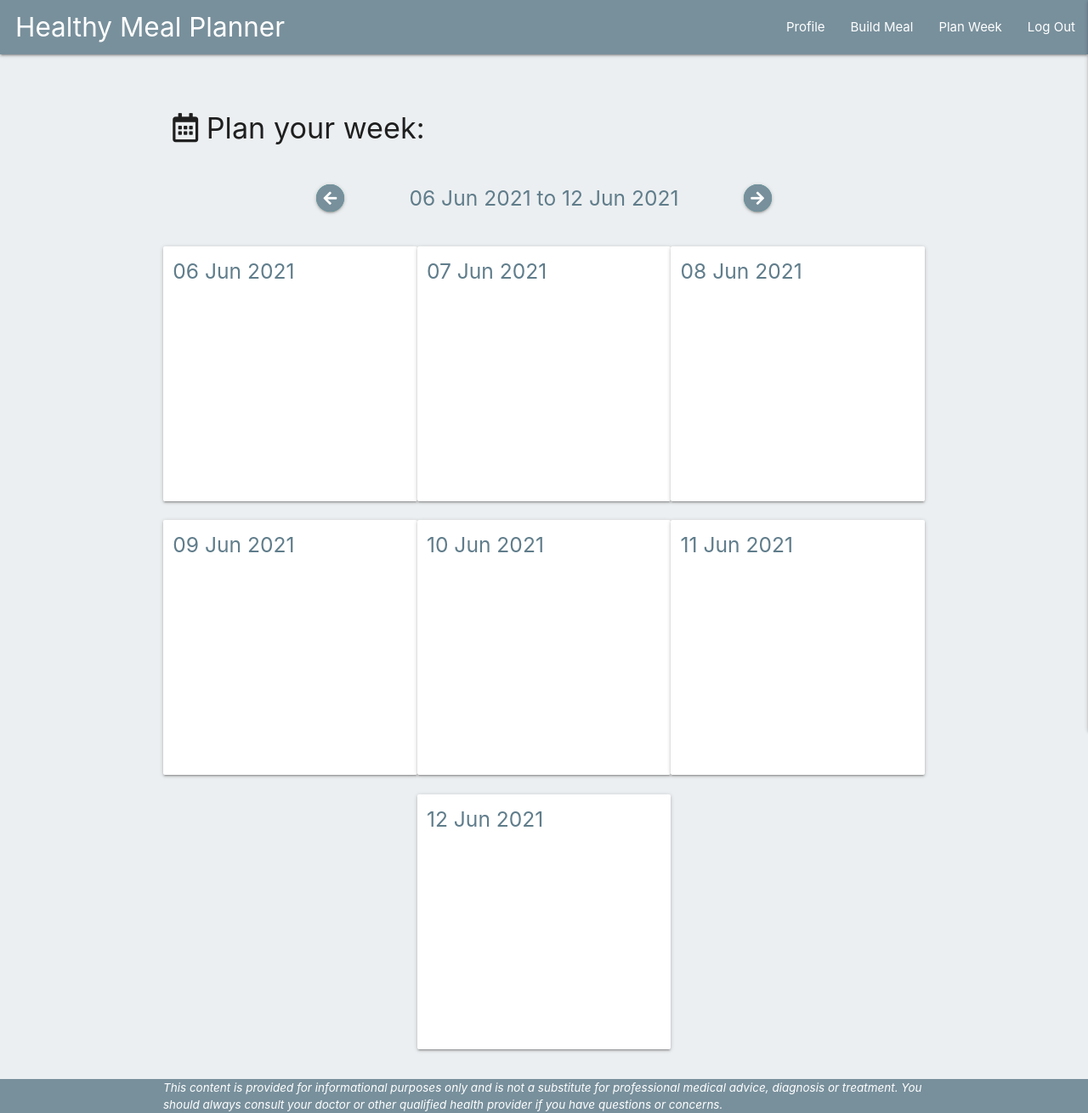
After one commit to belaventer/healthy-meal-planner, a Flask app: page /plan_week in a window 1280 px wide. The commit adds this page. Shown: the whole page at 85% size. Run offline with Flask 2, Linux system fonts and the light colour scheme; the visitor is signed in with stand-in values (Sample User, id 1); data that the repository does not hold is empty; some libraries are stand-ins or nearby versions.

Commit message:
Add Week selector

```diff
--- a/app.py
+++ b/app.py
@@ -342,6 +342,21 @@ def edit_meal(meal_id):
     return redirect(url_for("home"))
 
 
+@app.route("/plan_week")
+def plan_week():
+    user = mongo.db.users.find_one(
+        {"username": session["user"]})
+
+    built_meals = mongo.db.built_meals.find(
+        {"created_by": session["user"]})
+
+    if session["user"]:
+        return render_template(
+            "plan_week.html", user=user, built_meals=built_meals)
+
+    return redirect(url_for("home"))
+
+
 @app.route("/logout")
 def logout():
     # remove user from session cookie
--- a/static/js/script.js
+++ b/static/js/script.js
@@ -157,4 +157,54 @@
             }
         });
     }
+
+    $('#week-selector h5').html(weekDays(new Date()))
+        .attr("date-picked", formatDate(new Date()));
+
+    $('#previous-week').click( function() {
+            var date = new Date($('#week-selector h5').attr("date-picked"));
+
+            $('#week-selector h5').html(weekDays(new Date(date - 7*24*60*60*1000)))
+                .attr("date-picked", formatDate(new Date(date - 7*24*60*60*1000)));
+        }
+    );
+
+    $('#next-week').click( function() {
+            var date = new Date($('#week-selector h5').attr("date-picked"));
+            var nextDate = new Date();
+
+            nextDate = nextDate.setTime(date.getTime() + 7*24*3600*1000);
+
+            $('#week-selector h5').html(weekDays(new Date(nextDate)))
+                .attr("date-picked", formatDate(new Date(nextDate)));
+        }
+    );
+
+    function formatDate(date){
+        return new Intl.DateTimeFormat('en-GB', {year:"numeric", month: "short", day: "2-digit"}).format(date)
+    }
+
+    function weekDays(date){
+        var weekStart = new Date(date.getDay() == 0 ? date : date - date.getDay()*24*60*60*1000);
+        var weekEnd = new Date();
+        var week = [
+            "#sunday",
+            "#monday",
+            "#tuesday",
+            "#wednesday",
+            "#thursday",
+            "#friday",
+            "#saturday"
+        ];
+
+        weekEnd = weekEnd.setTime(weekStart.getTime() + 6*24*3600*1000);
+
+        for (var i = 0; i <= week.length; i++){
+            var start = new Date();
+
+            $(week[i]).html(formatDate(start.setTime(weekStart.getTime() + i*24*3600*1000)));
+        }
+
+        return `${formatDate(weekStart)} to ${formatDate(weekEnd)}`
+    }
 });
--- a/templates/base.html
+++ b/templates/base.html
@@ -25,7 +25,7 @@
                 {% if session.user %}
                     <li><a href="{{ url_for('profile', username=session['user']) }}">Profile</a></li>
                     <li><a href="{{ url_for('add_meal') }}">Build Meal</a></li>
-                    <li><a href="#">Plan Week</a></li>
+                    <li><a href="{{ url_for('plan_week') }}">Plan Week</a></li>
                     {% if user.admin %}
                         <li><a href="{{ url_for('servings', username=session['user']) }}">Manage Servings</a></li>
                     {% endif %}
@@ -43,7 +43,7 @@
         {% if session.user %}
             <li><a href="{{ url_for('profile', username=session['user']) }}">Profile</a></li>
             <li><a href="{{ url_for('add_meal') }}">Build Meal</a></li>
-            <li><a href="#">Plan Week</a></li>
+            <li><a href="{{ url_for('plan_week') }}">Plan Week</a></li>
             {% if user.admin %}
                 <li><a href="{{ url_for('servings', username=session['user']) }}">Manage Servings</a></li>
             {% endif %}
--- /dev/null
+++ b/templates/plan_week.html
@@ -0,0 +1,71 @@
+{% extends "base.html" %}
+{% block content %}
+
+    <div class="row">
+        <h4 class="col s12"><i class="far fa-calendar-alt"></i> Plan your week:</h4>
+    </div>
+
+    <div class="row white-text">
+        <div class="col s2 offset-s1 right-align">
+            <p class="btn-floating btn-small waves-effect waves-ligh">
+                <i class="fas fa-arrow-left blue-grey lighten-1" id="previous-week"></i>
+            </p>
+        </div>
+        <div class="col s6 center-align" id="week-selector">
+            <h5 class="blue-grey-text"></h5>
+        </div>
+        <div class="col s2 left-align">
+            <p class="btn-floating btn-small waves-effect waves-ligh">
+                <i class="fas fa-arrow-right blue-grey lighten-1" id="next-week"></i>
+            </p>
+        </div>
+    </div>
+
+    <div class="row">
+        <div class="col s6 m4 card small">
+            <h5 class="blue-grey-text" id="sunday"></h5>
+        </div>
+        <div class="col s6 m4 card small">
+            <h5 class="blue-grey-text" id="monday"></h5>
+        </div>
+        <div class="col s6 m4 card small">
+            <h5 class="blue-grey-text" id="tuesday"></h5>
+        </div>
+        <div class="col s6 m4 card small">
+            <h5 class="blue-grey-text" id="wednesday"></h5>
+        </div>
+        <div class="col s6 m4 card small">
+            <h5 class="blue-grey-text" id="thursday"></h5>
+        </div>
+        <div class="col s6 m4 card small">
+            <h5 class="blue-grey-text" id="friday"></h5>
+        </div>
+        <div class="col s6 m4 offset-s3 offset-m4 card small">
+            <h5 class="blue-grey-text" id="saturday"></h5>
+        </div>
+    </div>
+
+    <!-- {% if built_meals.count() == 0 %}
+
+        <div class="row">
+            <h5 class="col s12 center-align"> No meals created yet. Go to the Built Meal page to start.</h5>
+        </div>
+
+    {% else %}
+
+        <div class="row">
+            {% for meal in built_meals %}
+
+                <div class="col s6 m3">
+                    <div class="card-panel blue-grey lighten-1 white-text">
+                        <p><strong>{{ meal.meal_name }}</strong></p>
+                    </div>
+                </div>
+
+            {% endfor %}
+
+        {% endif %}
+         -->
+    </div>
+
+{% endblock %}
```
